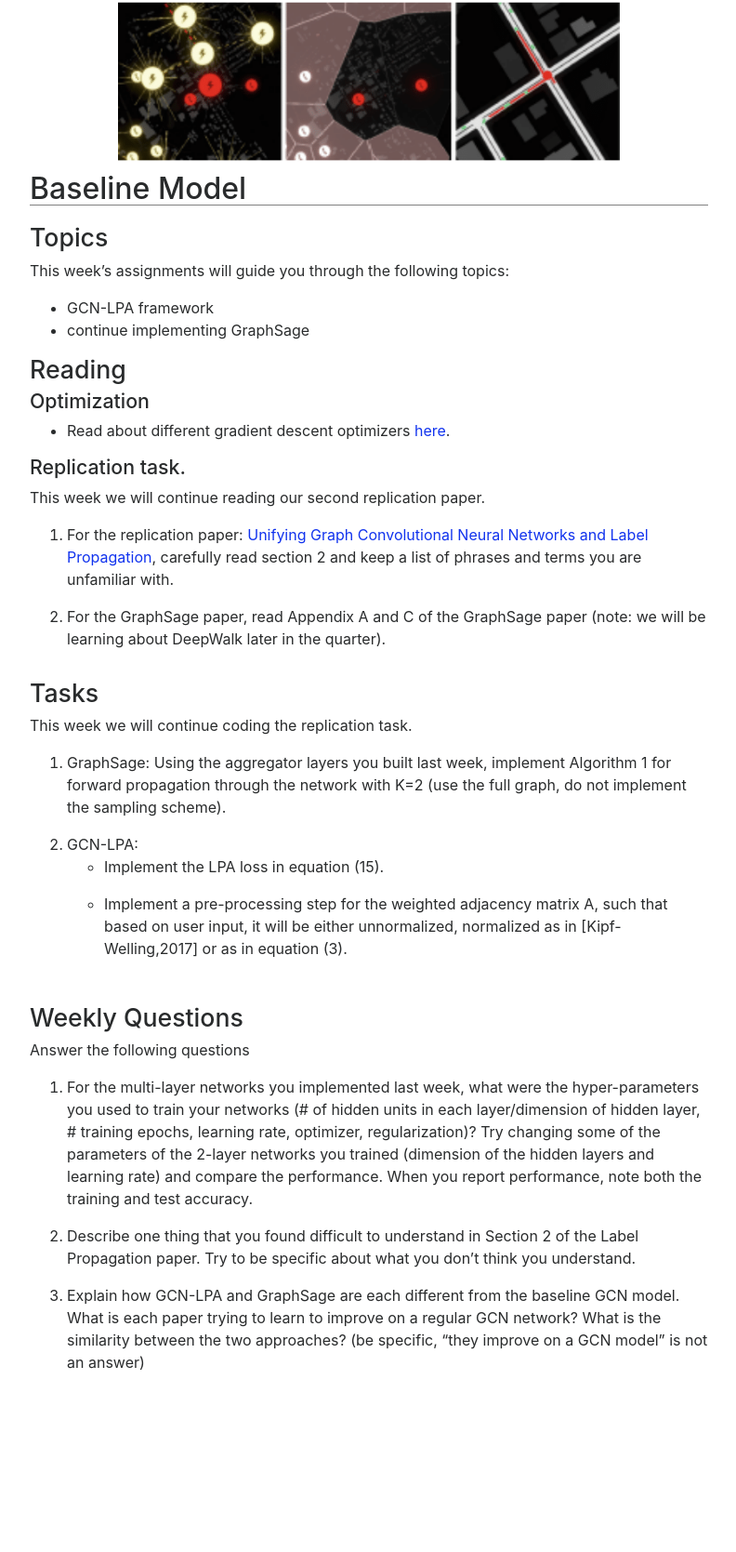
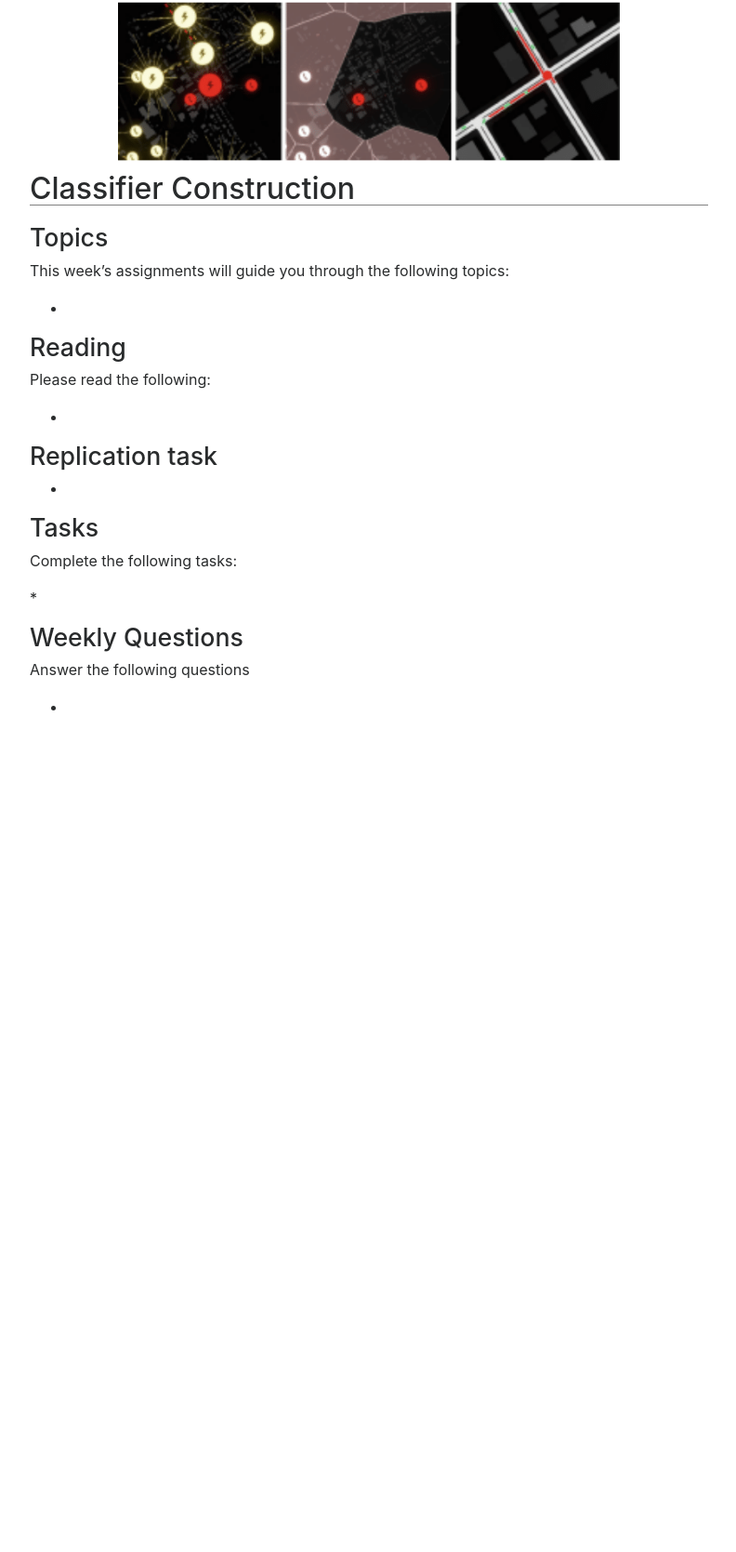
Before and after one commit to ACloninger/capstone-deloitte-travel-models, a Jekyll site: the page built from weeks/05-Classifier-Construction.md, in a window 1280 px wide. Shown: the whole page at 93% size, without its empty margins (243-1035 px from the left). Built offline with Jekyll 4.4.1, drawn with Linux system fonts in a browser that asks for light colours; nearby versions of some CDN libraries; after the commit the page ends 948 px from its top, so only the background shows below that.

Commit message:
Update 05-Classifier-Construction.md

```diff
--- a/weeks/05-Classifier-Construction.md
+++ b/weeks/05-Classifier-Construction.md
@@ -4,34 +4,34 @@ title: Week 05
 doodle: /doodle.png
 ---
 
-# Baseline Model
+# Classifier Construction
 
 ## Topics
 
 This week's assignments will guide you through the following topics:
-* GCN-LPA framework
-* continue implementing GraphSage
+
+*
 
 ## Reading
-### Optimization
-* Read about different gradient descent optimizers [here](https://towardsdatascience.com/optimizers-for-training-neural-network-59450d71caf6).
 
-### Replication task.
-This week we will continue reading our second replication paper.
-1.  For the replication paper: [Unifying Graph Convolutional Neural Networks and Label Propagation](https://arxiv.org/pdf/2002.06755), carefully read section 2 and keep a list of phrases and terms you are unfamiliar with.
-2. For the GraphSage paper, read Appendix A and C of the GraphSage paper (note: we will be learning about DeepWalk later in the quarter).
+Please read the following:
+
+*
+
+## Replication task
+
+*
+
 
 ## Tasks
 
-This week we will continue coding the replication task.
-1. GraphSage: Using the aggregator layers you built last week, implement Algorithm 1 for forward propagation through the network with K=2 (use the full graph, do not implement the sampling scheme).
-2. GCN-LPA:
-* Implement the LPA loss in equation (15).
-* Implement a pre-processing step for the weighted adjacency matrix A, such that based on user input, it will be either unnormalized, normalized as in [Kipf-Welling,2017] or as in equation (3).
+Complete the following tasks:
+
+*
+
 
 ## Weekly Questions
 
 Answer the following questions
-1.    For the multi-layer networks you implemented last week, what were the hyper-parameters you used to train your networks (# of hidden units in each layer/dimension of hidden layer, # training epochs, learning rate, optimizer, regularization)? Try changing some of the parameters of the 2-layer networks you trained (dimension of the hidden layers and learning rate) and compare the performance. When you report performance, note both the training and test accuracy.
-2.    Describe one thing that you found difficult to understand in Section 2 of the Label Propagation paper. Try to be specific about what you don’t think you understand.
-3.    Explain how GCN-LPA and GraphSage are each different from the baseline GCN model. What is each paper trying to learn to improve on a regular GCN network? What is the similarity between the two approaches? (be specific, “they improve on a GCN model” is not an answer)
+
+*
```
